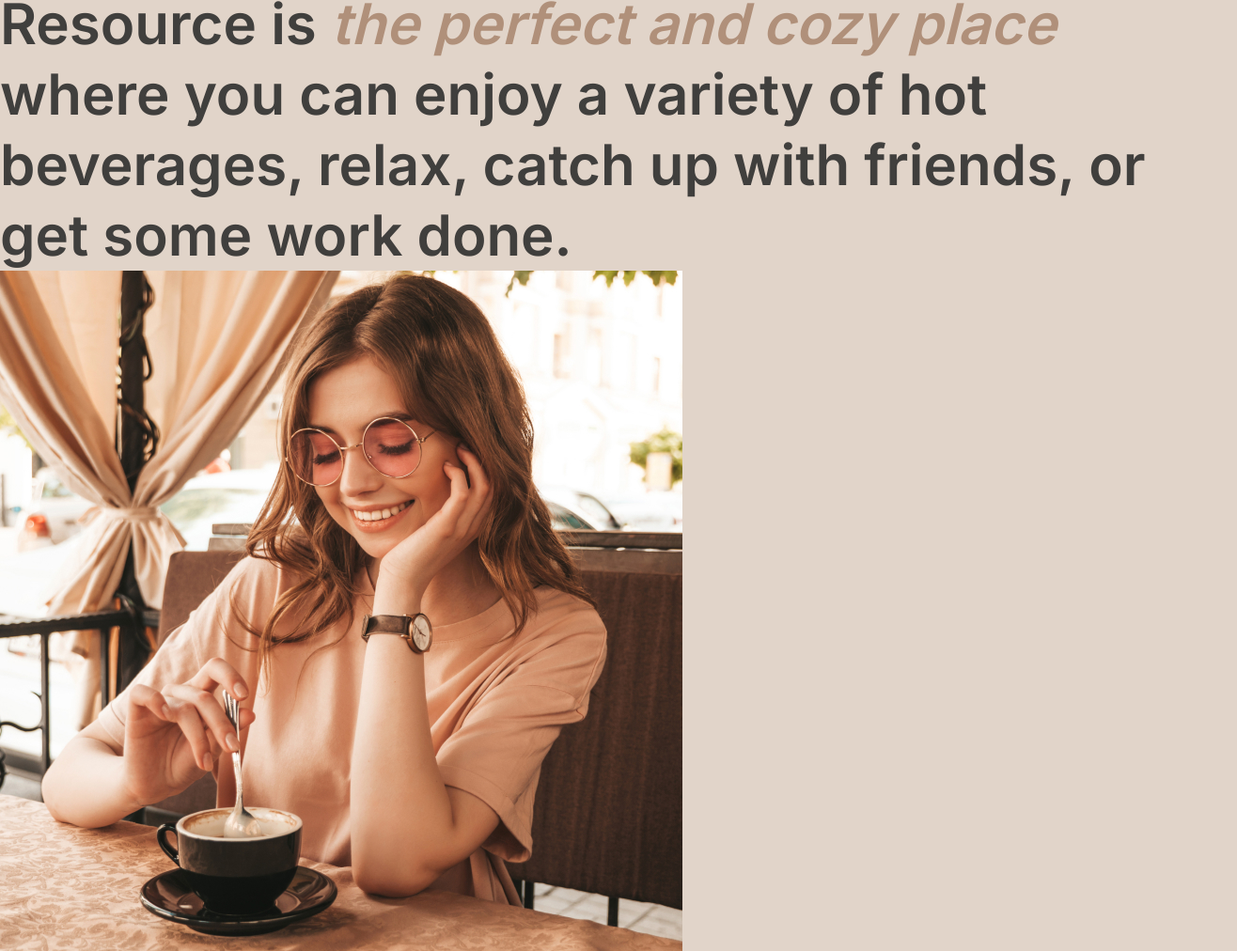
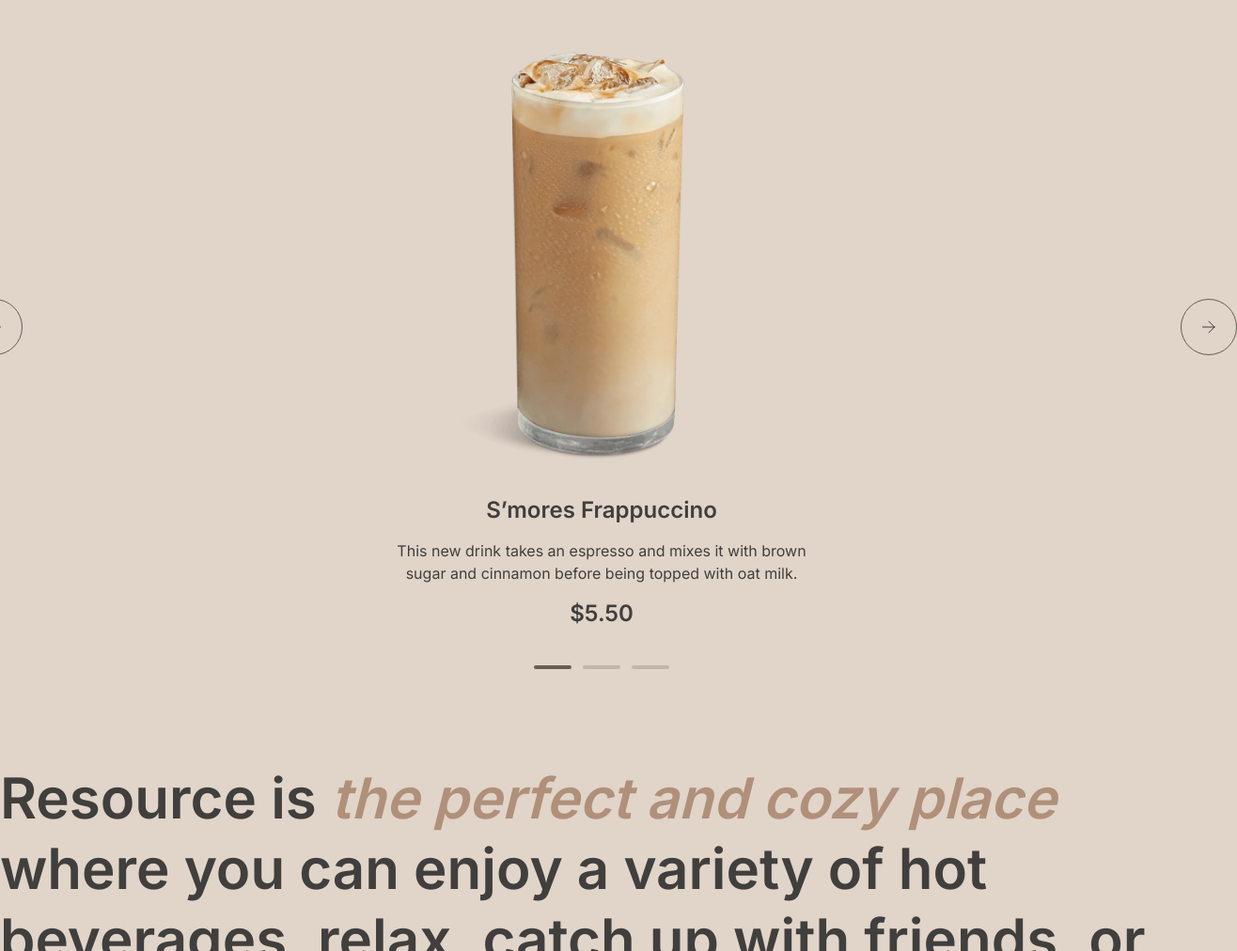
Before and after one commit to BotsulaAnastasia/coffee-house, a website: page coffee-house/index.html in a window 1280 px wide. Shown: the part 931-1943 px from the top of the page at 94% size, 1316 px wide, since content can reach past the window. Drawn offline with Linux system fonts and the light colour scheme.

Commit message:
feat: add markup and styles to favorites section

```diff
--- a/coffee-house/index.html
+++ b/coffee-house/index.html
@@ -49,7 +49,33 @@
     <section class="favorite-coffee">
         <div class="wrapper favorite-coffee-wrapper">
             <h2>Choose your <span class="selected-text">favorite</span> coffee</h2>
-            <div class="slider-wrapper"></div>
+            <div class="slider-wrapper">
+                <div class="slider-arrow">
+                    <button class="small-button button-icon-dark" id="arrow-left">
+                        <span class="arrow arrow-left"></span>
+                    </button>
+                </div>
+                <div class="slider-slides">
+                    <div class="slide" id="slide-1">
+                        <div class="slide-content">
+                            <img class="slider-image" src="./assets/images/coffee-slider-1.png" alt="frappuccino">
+                            <h3>S&#8217;mores Frappuccino</h3>
+                            <p>This new drink takes an espresso and mixes it with brown sugar and cinnamon before being topped with oat milk.</p>
+                            <p>$5.50</p>
+                        </div>
+                    </div>
+                </div>
+                <div class="slider-arrow">
+                    <button class="small-button button-icon-dark" id="arrow-right">
+                        <span class="arrow arrow-right"></span>
+                    </button>
+                </div>
+            </div>
+            <div class="controls-wrapper">
+                <div class="control --active"></div>
+                <div class="control"></div>
+                <div class="control"></div>
+            </div>
         </div>
     </section>
     <section class="about">
--- a/coffee-house/sass/base/_buttons.scss
+++ b/coffee-house/sass/base/_buttons.scss
@@ -38,3 +38,26 @@
         opacity: 1;
     }
 }
+
+.small-button {
+    display: flex;
+    width: 60px;
+    height: 60px;
+    justify-content: center;
+    align-items: center;
+    border-radius: 100px;
+    outline: none;
+    background: none;
+    cursor: pointer;
+    @extend %transition;
+}
+
+.button-icon-dark {
+    border: 1px solid $color-background-dark;
+    &:hover {
+        background-color: $color-background-dark;
+        .arrow {
+            background-image: url(../assets/icons/arrow-hover.svg);
+        }
+    }
+}
--- /dev/null
+++ b/coffee-house/sass/components/_favorites.scss
@@ -0,0 +1,79 @@
+.favorite-coffee-wrapper {
+    display: flex;
+    flex-direction: column;
+    align-items: center;
+}
+
+.slider-wrapper {
+    display: flex;
+    margin: 40px 0;
+}
+
+.slider-arrow {
+    display: flex;
+    align-items: center;
+}
+
+.arrow {
+    background: url(../assets/icons/arrow.svg);
+    width: 24px;
+    height: 24px;
+    display: inline-block;
+}
+
+.arrow-right {
+    transform: rotate(180deg);
+}
+
+#arrow-left {
+    cursor: auto;
+}
+
+.slide {
+    display: flex;
+    width: 1152px;
+    min-width: 480px;
+    max-width: 1162px;
+    justify-content: center;
+    margin: 0 40px;
+}
+
+.slide-content {
+    display: flex;
+    width: 480px;
+    flex-direction: column;
+    align-items: center;
+    & p:nth-last-child(2) {
+        text-align: center;
+        margin: 16px 0;
+    }
+    & p:last-child {
+        font-size: 24px;
+        font-style: normal;
+        font-weight: 600;
+        line-height: 125%;
+    }
+}
+
+.slider-image {
+    width: 480px;
+    height: 480px;
+    margin-bottom: 20px;
+}
+
+.controls-wrapper {
+    display: flex;
+    gap: 12px;
+    margin-bottom: 100px;
+}
+
+.control {
+    width: 40px;
+    height: 4px;
+    background: $color-border-light;
+    border-radius: 100px;
+}
+
+.--active {
+    background: $color-background-dark;
+}
--- a/coffee-house/sass/style.scss
+++ b/coffee-house/sass/style.scss
@@ -10,3 +10,4 @@
 
 // Components
 @import "components/promo";
+@import "components/favorites";
```
Also changed, not shown: coffee-house/assets/icons/arrow-hover.svg (added), coffee-house/assets/icons/arrow.svg (added), coffee-house/sass/style.css, 1 other file.
